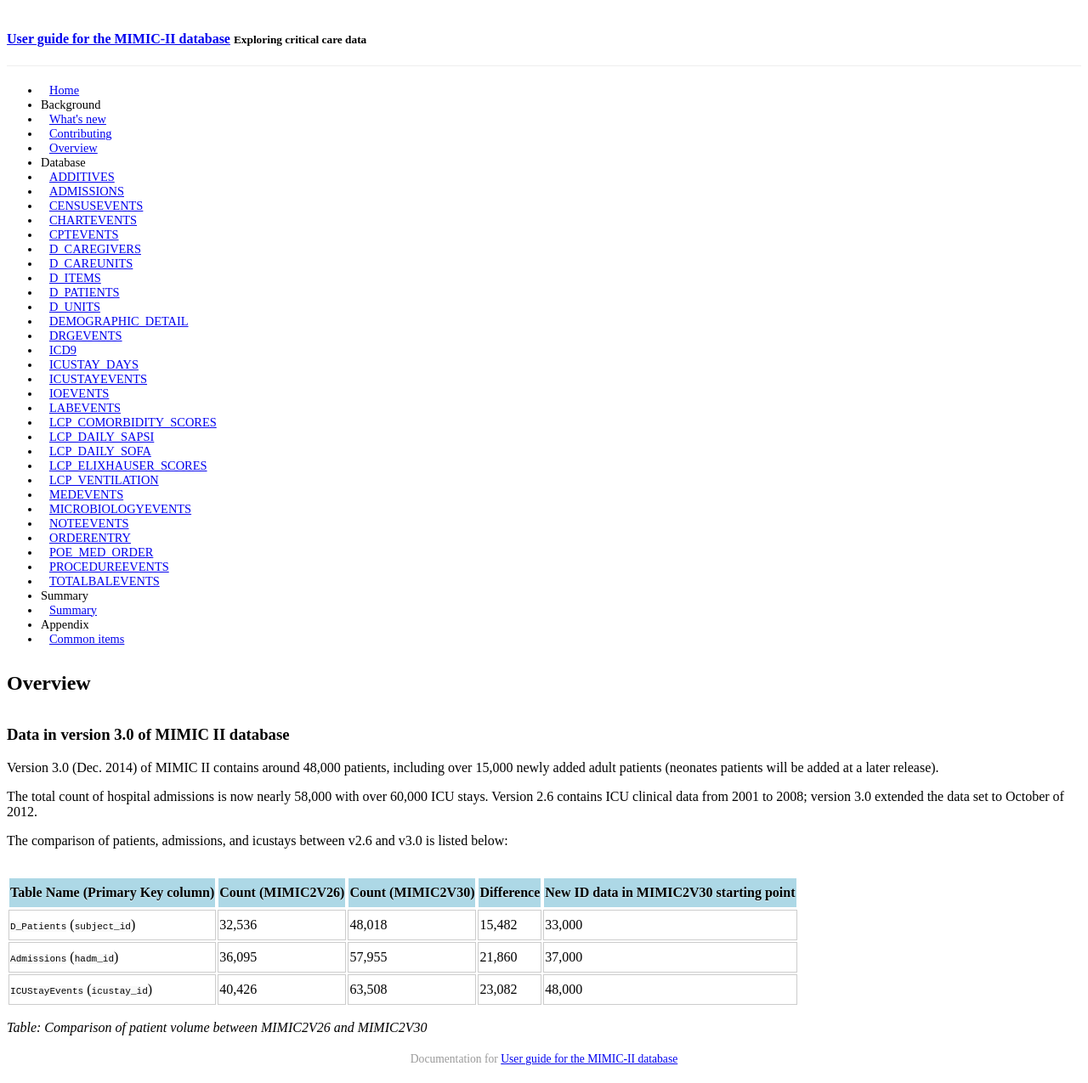
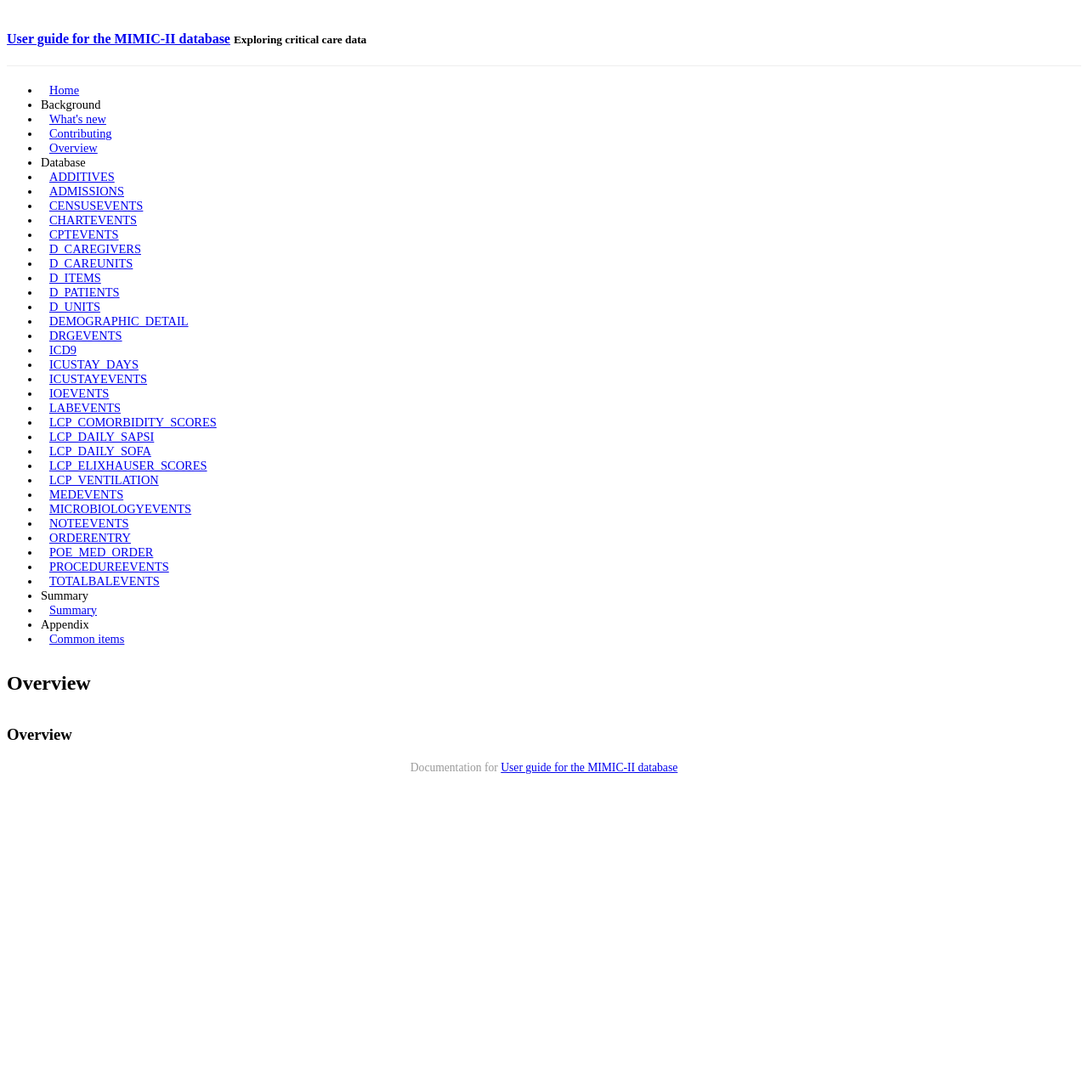
Before and after one commit to Franck-Dernoncourt/v3.0, a Jekyll site: the page built from _posts/2015-04-22-overview.md, in a window 1280 px wide. Shown: the whole page at 85% size. Built offline with Jekyll 4.4.1, drawn with Linux system fonts in a browser that asks for light colours; Markdown is read by kramdown in place of the engine named in the settings; a style sheet for code colours, icons or effects is not loaded; after the commit the page ends 932 px from its top, so only the background shows below that.

````diff
--- a/_posts/2015-04-22-overview.md
+++ b/_posts/2015-04-22-overview.md
@@ -5,19 +5,4 @@ category: bac
 date: 2015-04-22 11:40:16
 ---
 
-### Data in version 3.0 of MIMIC II database
-
-Version 3.0 (Dec. 2014) of MIMIC II contains around 48,000 patients, including over 15,000 newly added adult patients (neonates patients will be added at a later release).
-
-The total count of hospital admissions is now nearly 58,000 with over 60,000 ICU stays. Version 2.6 contains ICU clinical data from 2001 to 2008; version 3.0 extended the data set to October of 2012.
-
-The comparison of patients, admissions, and icustays between v2.6 and v3.0 is
-listed below:
-
-Table Name (Primary Key column) | Count (MIMIC2V26) | Count (MIMIC2V30) | Difference | New ID data in MIMIC2V30 starting point
---------- | --------- | --------- | --------- | --------- |
-```D_Patients``` (```subject_id```) | 32,536 | 48,018 | 15,482 | 33,000
-```Admissions``` (```hadm_id```) | 36,095 | 57,955 | 21,860 | 37,000
-```ICUStayEvents``` (```icustay_id```) | 40,426 | 63,508 | 23,082 | 48,000
-
-*Table: Comparison of patient volume between MIMIC2V26 and MIMIC2V30*
+### Overview
````
Also changed, not shown: _posts/2015-04-24-whats-new.md (+17 -0 lines).
